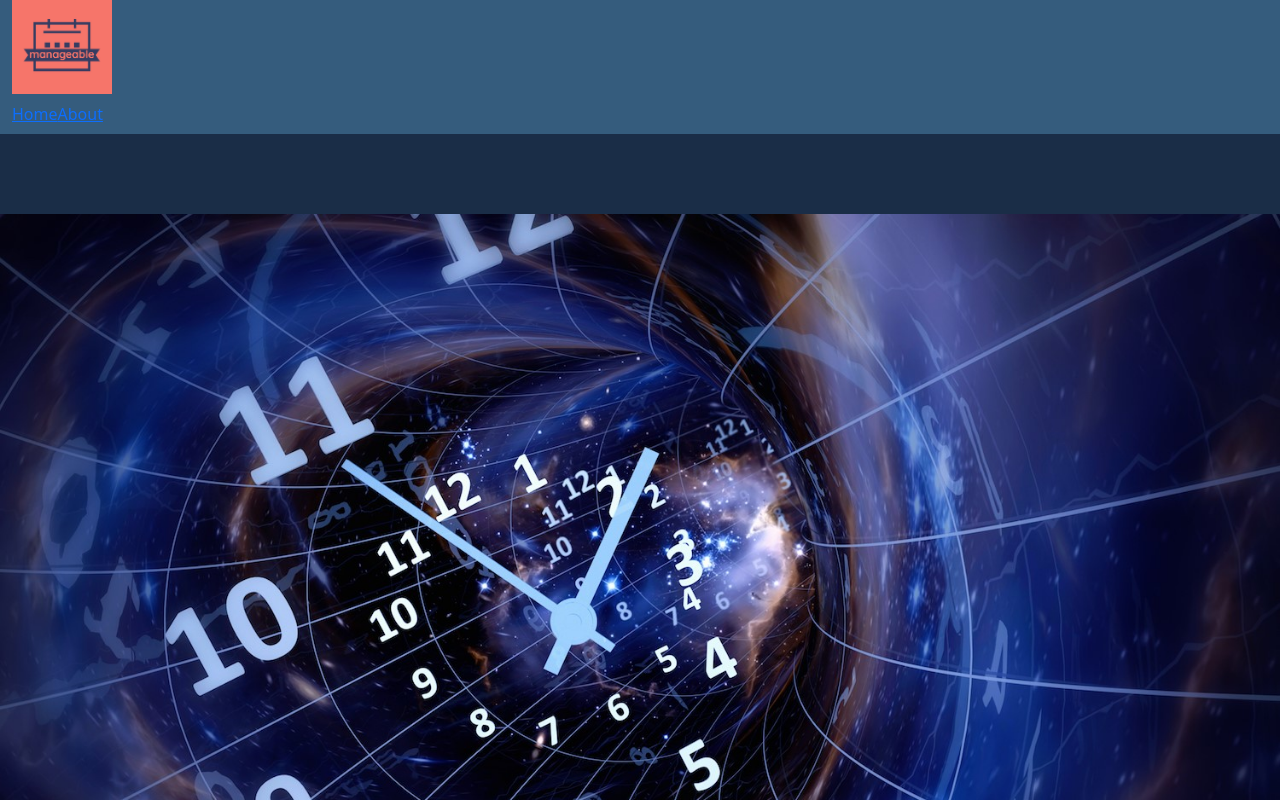
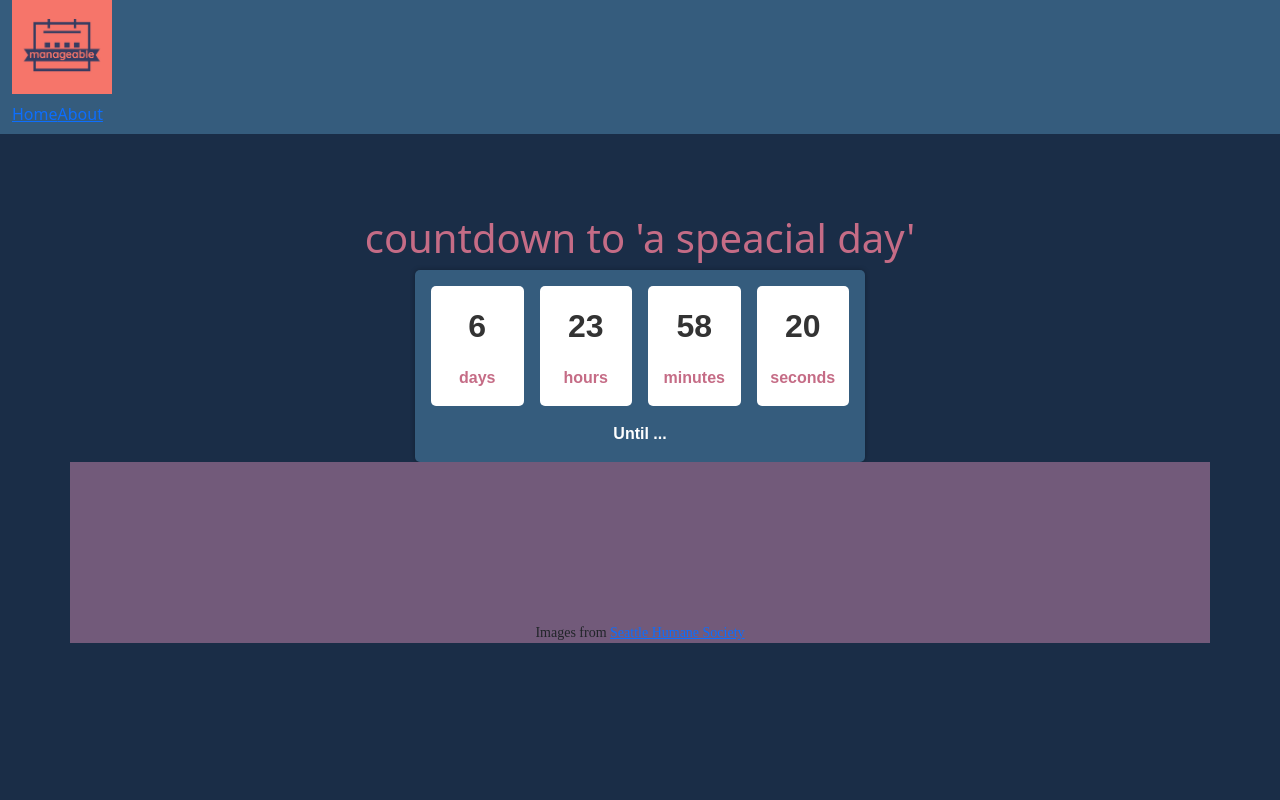
Before and after one commit to info340-wi22/project.timetraveler, a React (Create React App) app: page /about in a window 1280 px wide. Shown: the top 800 px of the page. Built offline with nearby package versions, Linux system fonts and the light colour scheme.

Commit message:
add countdown Page

```diff
--- a/package.json
+++ b/package.json
@@ -7,6 +7,7 @@
     "@testing-library/react": "^12.1.3",
     "@testing-library/user-event": "^13.5.0",
     "bootstrap": "^5.1.3",
+    "dayjs": "^1.10.8",
     "react": "^17.0.2",
     "react-bootstrap": "^2.1.2",
     "react-dom": "^17.0.2",
--- a/src/components/App.js
+++ b/src/components/App.js
@@ -7,6 +7,7 @@ import HomePage from './HomePage';
 import AboutPage from './AboutPage';
 import Selection from './Type';
 import { Routes, Route } from 'react-router-dom';
+import Countdown from './Countdown'
 
 const LOCATION_LIST = [
   { "name": "Seattle" },
@@ -20,10 +21,13 @@ function App(props) {
     <div>
       <NavBar />
       <main>
-        <Routes>
+        {/* <Routes>
           <Route path="home" element={<HomePage />} />
           <Route path="about" element={<AboutPage />} />
-        </Routes>
+          <Route path="countdown" element={<CountdownPage/>} />
+        </Routes> */}
+        <Countdown />
+        {/* <HomePage /> */}
       </main>
       <footer className="container">
         <small>Images from <a href="http://www.seattlehumane.org/adoption/name">Seattle Humane Society</a></small>
--- /dev/null
+++ b/src/components/Countdown.js
@@ -0,0 +1,29 @@
+import React from "react";
+import CountdownTimer from './CountdownTimer';
+
+export default function Countdowm(props) {
+
+    return (
+        <div>
+            <main>
+                <div className="until__title">
+                    <h1>
+                        countdown to 'a speacial day'
+                    </h1>
+                </div>
+
+                <div>
+                    <CountdownTimer
+                        props={1646673800000}
+                    />
+                </div>
+            </main>
+            {/* <footer>
+                <div className="footer">
+                    <small><a href="mailto:yujias6@uw.edu"><span className="material-icons"></span> </a></small>
+                    <small>&copy; TimeTraveler Team 2022</small>
+                </div>
+            </footer> */}
+        </div>
+    );
+}
--- /dev/null
+++ b/src/components/CountdownTimer.js
@@ -0,0 +1,49 @@
+import React, { useEffect, useState } from "react";
+import {getRemainingTime} from './CountdownTimerUntils.js'
+
+
+const defaultRemainingTime = {
+    seconds: '00',
+    minutes: '00',
+    hours: '00',
+    days: '00'
+}
+
+const CountdownTimer = ({props}) => {
+    const [remainingTime, setRemainingTime] = useState(defaultRemainingTime);
+
+    useEffect(() => {
+        const intervalId = setInterval(() =>{
+            updateRemainingTime(props);
+        }, 1000);
+        return () => clearInterval(intervalId)
+    }, [props])
+
+    function updateRemainingTime(countdown) {
+        setRemainingTime(getRemainingTime(countdown));
+    }
+
+    return (
+        <div className="until">
+                    <div className="until__component">
+                        <div className="until__numeric until__numeric--days">{remainingTime.days}</div>
+                        <div className="until__unit">days</div>
+                    </div>
+                    <div className="until__component">
+                        <div className="until__numeric until__numeric--hours">{remainingTime.hours}</div>
+                        <div className="until__unit">hours</div>
+                    </div>
+                    <div className="until__component">
+                        <div className="until__numeric until__numeric--minutes">{remainingTime.minutes}</div>
+                        <div className="until__unit">minutes</div>
+                    </div>
+                    <div className="until__component">
+                        <div className="until__numeric until__numeric--seconds">{remainingTime.seconds}</div>
+                        <div className="until__unit">seconds</div>
+                    </div>
+                    <div className="until__event">Until ...</div>
+        </div>
+    );
+}
+
+export default CountdownTimer;
--- /dev/null
+++ b/src/components/CountdownTimer/CountdownTimer.css
@@ -0,0 +1,46 @@
+
+
+.until__title {
+    margin:auto;
+    text-align: center;
+    color:#C56C86;
+}
+.until{
+    margin: auto;
+    max-width: 450px;
+    display: grid;
+    grid-template-columns: repeat(4, 1fr);
+    gap:1em;
+    padding:1em;
+    background:#355C7D;
+    border-radius: 5px;
+    box-shadow: 0 0 5px rgba(0,0,0,0.3);
+    font-family: sans-serif;
+}
+
+.until__component{
+    text-align: center;
+    background: #ffffff;
+    border-radius: 5px;
+}
+
+.until__numeric {
+    color:#333333;
+    padding:.5em 0;
+    font-size:2em;
+    font-weight: bold;
+}
+
+.until__unit {
+    font-size: 1em;
+    padding-bottom: 1em;
+    font-weight: bold;
+    color: #C56C86;
+}
+
+.until__event {
+    grid-column: span 4;
+    text-align: center;
+    color: #ffffff;
+    font-weight: bold;
+}
--- /dev/null
+++ b/src/components/CountdownTimerUntils.js
@@ -0,0 +1,61 @@
+import dayjs from 'dayjs';
+
+
+// get Remaining Time untils Ms Timestamp
+export function getRemainingTime(TimestampMs) {
+    const timestampDayjs = dayjs(TimestampMs);
+    const nowDaysjs = dayjs();
+    if (timestampDayjs.isBefore(nowDaysjs)) {
+        return {
+            seconds: '00',
+            minutes: '00',
+            hours: '00',
+            days: '00'
+        }
+    }
+    return {
+        seconds: getRemainingSeconds(nowDaysjs, timestampDayjs),
+        minutes: getRemainingMinutes(nowDaysjs, timestampDayjs),
+        hours: getRemainingHours(nowDaysjs, timestampDayjs),
+        days: getRemainingDays(nowDaysjs, timestampDayjs)
+    };
+
+}
+
+function getRemainingSeconds(nowDaysjs, timestampDayjs) {
+    const seconds = timestampDayjs.diff(nowDaysjs, 'seconds') % 60;
+    return padWithZeros(seconds, 2);
+}
+
+function getRemainingMinutes(nowDaysjs, timestampDayjs) {
+    const minutes = timestampDayjs.diff(nowDaysjs, 'minutes') % 60;
+    return padWithZeros(minutes, 2);
+
+}
+
+function getRemainingHours(nowDaysjs, timestampDayjs) {
+    const hours = timestampDayjs.diff(nowDaysjs, 'hours') % 24;
+    return padWithZeros(hours, 2);
+}
+
+function getRemainingDays(nowDaysjs, timestampDayjs) {
+    const days = timestampDayjs.diff(nowDaysjs, 'days');
+    return days.toString();
+}
+
+// function getRemainingMonth(nowDaysjs, timestampDayjs) {
+//     const month = timestampDayjs.diff(nowDaysjs, 'Month');
+//     return month.toString();
+// }
+
+// function getRemainingYear(nowDaysjs, timestampDayjs) {
+//     const year = timestampDayjs.diff(nowDaysjs, 'Year');
+//     return year.toString();
+// }
+
+
+function padWithZeros(number, minLength) {
+    const numberString = number.toString();
+    if (numberString.length >= minLength) return numberString;
+    return "0".repeat(minLength - numberString.length) + numberString
+}
--- a/src/index.css
+++ b/src/index.css
@@ -9,13 +9,26 @@ body {
 .card-deck .card {
     flex-basis: 200px;
     margin-bottom: 30px;
-    background-color: #FF7582;
+}
+.card-deck .card,
+.time1,
+.time2,
+.date1,
+.date2,
+.TUE1,
+.TUE2,
+.location-name {
     border-radius: 10px;
-    color: white;
+    color:white;
 }
 
+
+.location-name{
+    background-color: #FF7582;
+}
+
+.card-deck .card,
 header {
-    background-color: #355C7D;
     margin-bottom: 80px;
 }
 
@@ -28,16 +41,10 @@ header {
     font-size: 2rem;
     letter-spacing: 10px;
     font-family: 'Roboto', sans-serif;
-    color: white;
-    border-radius: 10px;
 }
 
 .time1 {
     background-color: #C56C86;
-}
-
-.time2 {
-    background-color: #355C7D;
 }
 
 .date1,
@@ -45,18 +52,27 @@ header {
     letter-spacing: .2px;
     padding-left: .3rem;
     padding-right: .3rem;
-    font-family: 'Bitter', serif;
-    color: white;
-    border-radius: 10px;
 }
 
 .date1,
-.TUE1 {
+.date2,
+.TUE1,
+.TUE2,
+.location-name,
+footer {
+    font-family: 'Bitter', serif;
+}
+
+.date1,
+.TUE1,
+footer {
     background-color: #725A7A;
 }
 
 .date2,
-.TUE2 {
+.TUE2,
+.time2,
+header {
     background-color: #355C7D;
 }
 
@@ -65,58 +81,64 @@ header {
     letter-spacing: 1px;
     padding-left: .8rem;
     padding-right: .8rem;
-    font-family: 'Bitter', serif;
-    color: white;
-    border-radius: 10px;
 }
 
 .location-name {
-    color: white;
-    background-color: #FF7582;
-    border-radius: 10px;
-    font-family: 'Bitter', serif;
     margin-bottom: 25px;
 }
+
+/*countdown*/
+.until__title {
+    margin:auto;
+    text-align: center;
+    color:#C56C86;
+}
+.until{
+    margin: auto;
+    max-width: 450px;
+    display: grid;
+    grid-template-columns: repeat(4, 1fr);
+    gap:1em;
+    padding:1em;
+    background:#355C7D;
+    border-radius: 5px;
+    box-shadow: 0 0 5px rgba(0,0,0,0.3);
+    font-family: sans-serif;
+}
+
+.until__component{
+    text-align: center;
+    background: #ffffff;
+    border-radius: 5px;
+}
+
+.until__numeric {
+    color:#333333;
+    padding:.5em 0;
+    font-size:2em;
+    font-weight: bold;
+}
+
+.until__unit {
+    font-size: 1em;
+    padding-bottom: 1em;
+    font-weight: bold;
+    color: #C56C86;
+}
+
+.until__event {
+    grid-column: span 4;
+    text-align: center;
+    color: #ffffff;
+    font-weight: bold;
+}
+
 
 footer {
     display: flex;
     flex-shrink: 0;
     justify-content: center;
     padding-top: 10rem;
-    font-family: 'Bitter', serif;
-    color: #725A7A;
     padding-left: 1rem;
     padding-right: 1rem;
 }
-
-.mr-auto .navbar-nav .nav-item .nav-link {
-    color: #FF7582;
-    padding: 1rem;
-    margin-left: auto;
-}
-
-.picture {
-    background-image: url(../public/img/timetravel.jpg);
-    width: 100%;
-    height: 100%;
-    background-size: cover;
-}
-
-.text {
-    color: white;
-    width: 100%;
-    position: absolute;
-    height: auto;
-}
-
-.center {
-    text-align: center;
-    color: white;
-    padding-top: 1rem;
-    padding-bottom: 1rem;
-}
-
-.space {
-    padding-left: 2rem;
-    padding-right: 2rem;
-}
```
Also changed, not shown: 1 other file (tests, documents, lock files or other folders).
